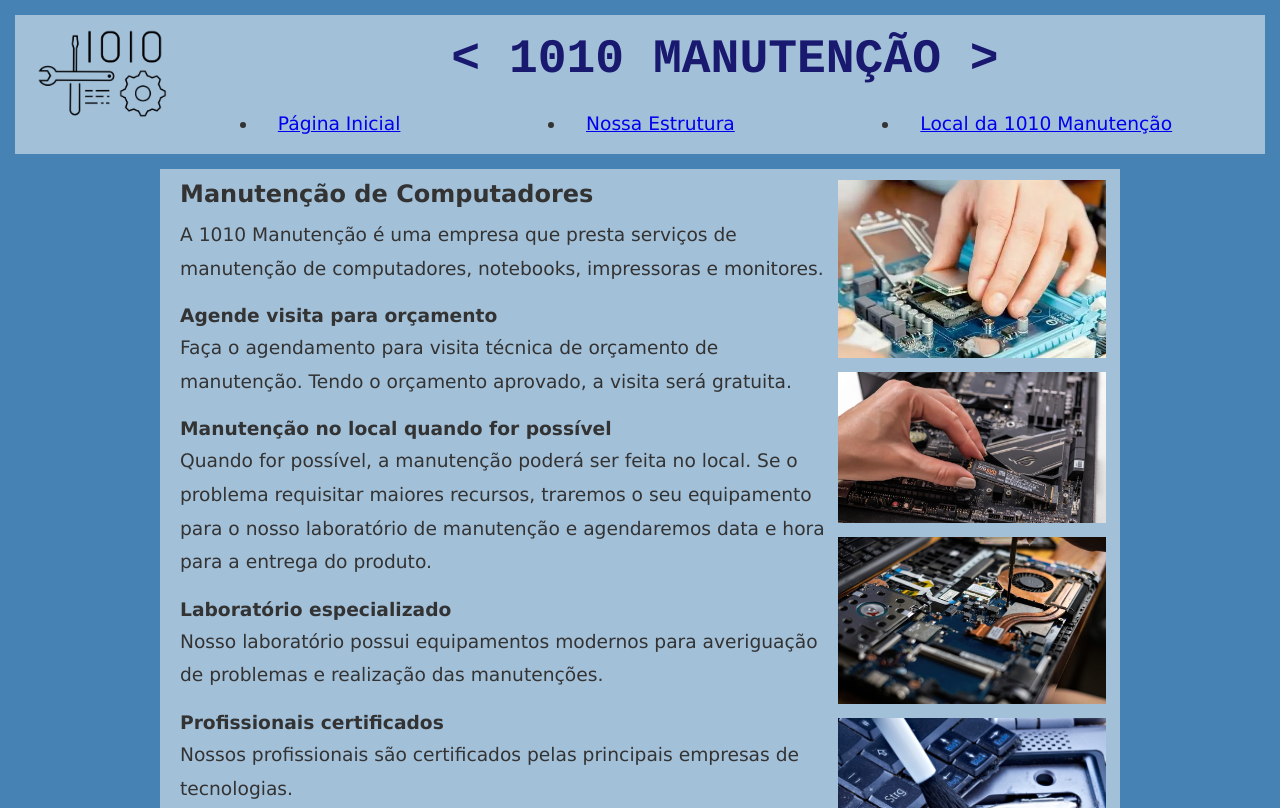
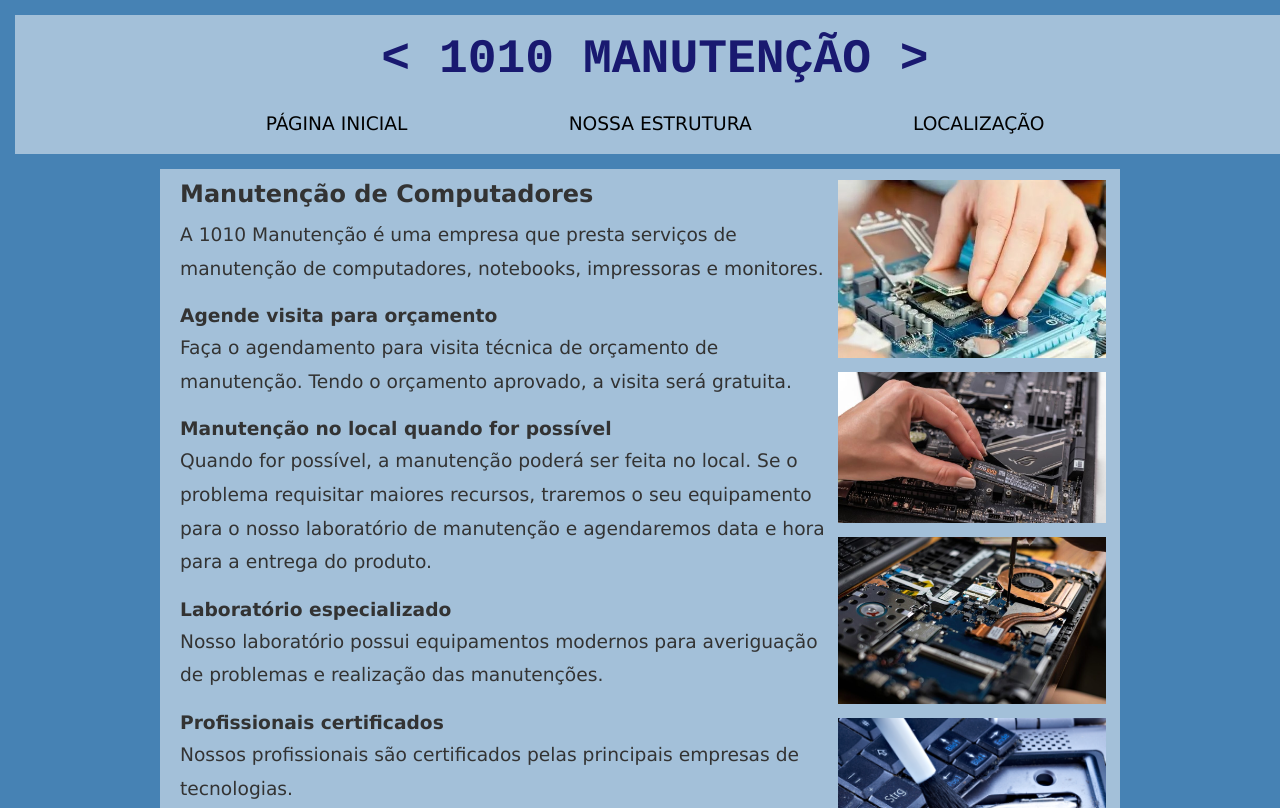
Before and after one commit to fabcurvello/site1010manutencao, a plain HTML site: page index.html in a window 1280 px wide. Shown: the top 808 px of the page. Drawn offline with Linux system fonts and the light colour scheme.

Commit message:
menu do index.html funcional e com estilo

```diff
--- a/css/estilo.css
+++ b/css/estilo.css
@@ -31,8 +31,7 @@ h2 {
 
 div#topo {
     background-color: rgb(70, 130, 180);/* #4682B4; /* SteelBlue */
-    width:100%;
-    min-width: 940px;
+    width: 100%;
     /* border-bottom: 2px solid #000; */
     position: fixed;
     /* box-shadow: 0 4px 5px #555; */
@@ -40,25 +39,9 @@ div#topo {
 }
 
 header {
+    width: 100%;
     padding: 15px;
     display: flex;
-}
-
-nav ul {
-
-}
-
-nav ul li {
-
-}
-
-div#logo {
-    background-color: rgba(255, 255, 255, 0.5);
-}
-
-div#logo img {
-    width: 150px;
-    padding: 10px;
 }
 
 div#marca-menu {
@@ -77,17 +60,36 @@ div#marca h1 {
 }
 
 nav {
-    width: 100%;
+    width: 940px;
+    margin: auto;
 }
 
 nav ul {
     display: flex;
+    list-style: none; /* ocultar marcadores */
+    text-transform: uppercase; /* converter texto em maiúsculas */
 }
 
 nav ul li {
     padding: 20px;
     margin: auto;
+    transition: background-color 0.5s;
 }
+
+nav ul li:hover {
+    background-color: rgb(70, 130, 180);/* #4682B4; /* SteelBlue */
+}
+
+nav ul li a {
+    text-decoration: none;
+    color: #000000;
+}
+
+nav ul li a:hover {
+    color: #ffffff;
+}
+
+
 
 div#interface {
     width: 940px;
--- a/index.html
+++ b/index.html
@@ -8,9 +8,6 @@
 <body>
   <div id="topo">
     <header>
-      <div id="logo">
-        <img src="imagens/logo-1010.png">
-      </div> <!-- fim div logo -->
       <div id="marca-menu">
         <div id="marca">
           <h1> < 1010 MANUTENÇÃO > </h1>
@@ -19,7 +16,7 @@
           <ul>
             <li><a href="index.html">Página Inicial</a></li>
             <li><a href="estrutura.html">Nossa Estrutura</a></li>
-            <li><a href="local.html">Local da 1010 Manutenção</a></li>
+            <li><a href="local.html">Localização</a></li>
           </ul>
         </nav>
       </div> <!-- fim div marca-menu -->
```
